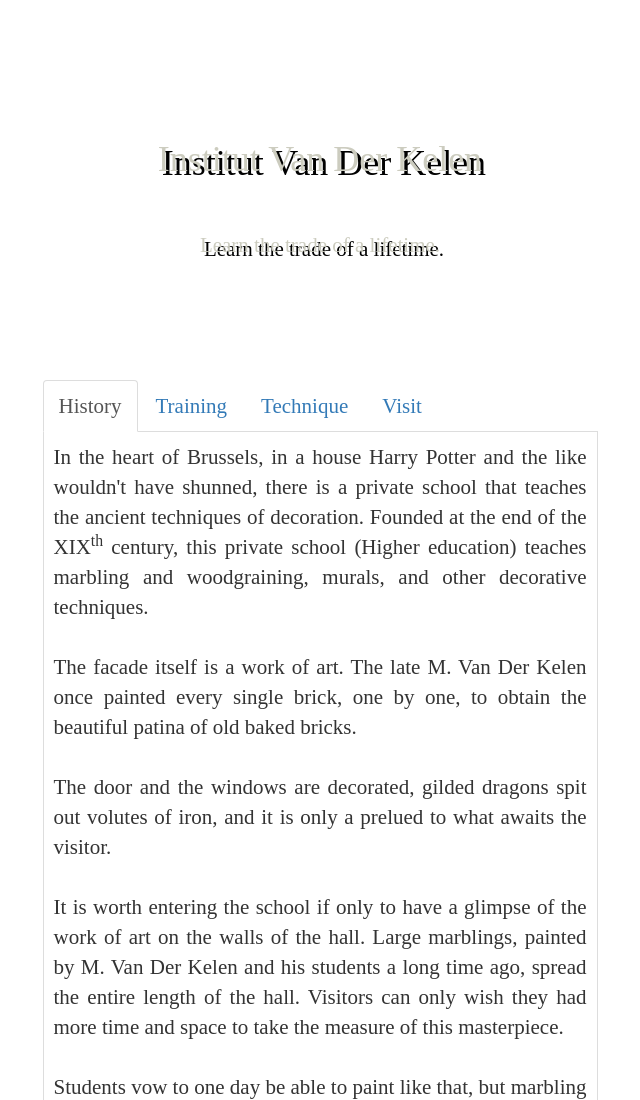
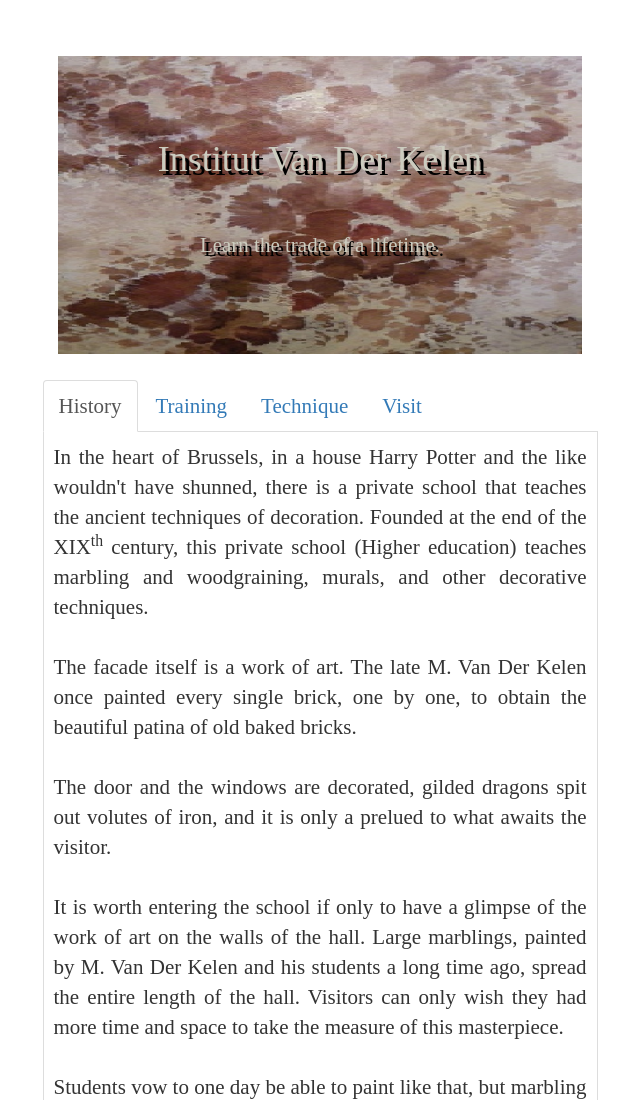
Before and after one commit to timotheap/fcc_tribute, a plain HTML site: page index.html in a window 1280 px wide. Shown: the top 1100 px of the page, without its empty margins (320-960 px from the left). Drawn offline with nearby package versions, Linux system fonts and the light colour scheme; a web font is replaced by a local one.

Commit message:
Update mystyles.css

```diff
--- a/css/mystyles.css
+++ b/css/mystyles.css
@@ -8,7 +8,7 @@ body{
 
 
 .row-header{
-	background-image:url(./fleur.jpg);
+	background-image:url(../fleur.jpg);
 	background-repeat:no-repeat;
 	background-size:40% 85%;
 	background-position:center;
```
